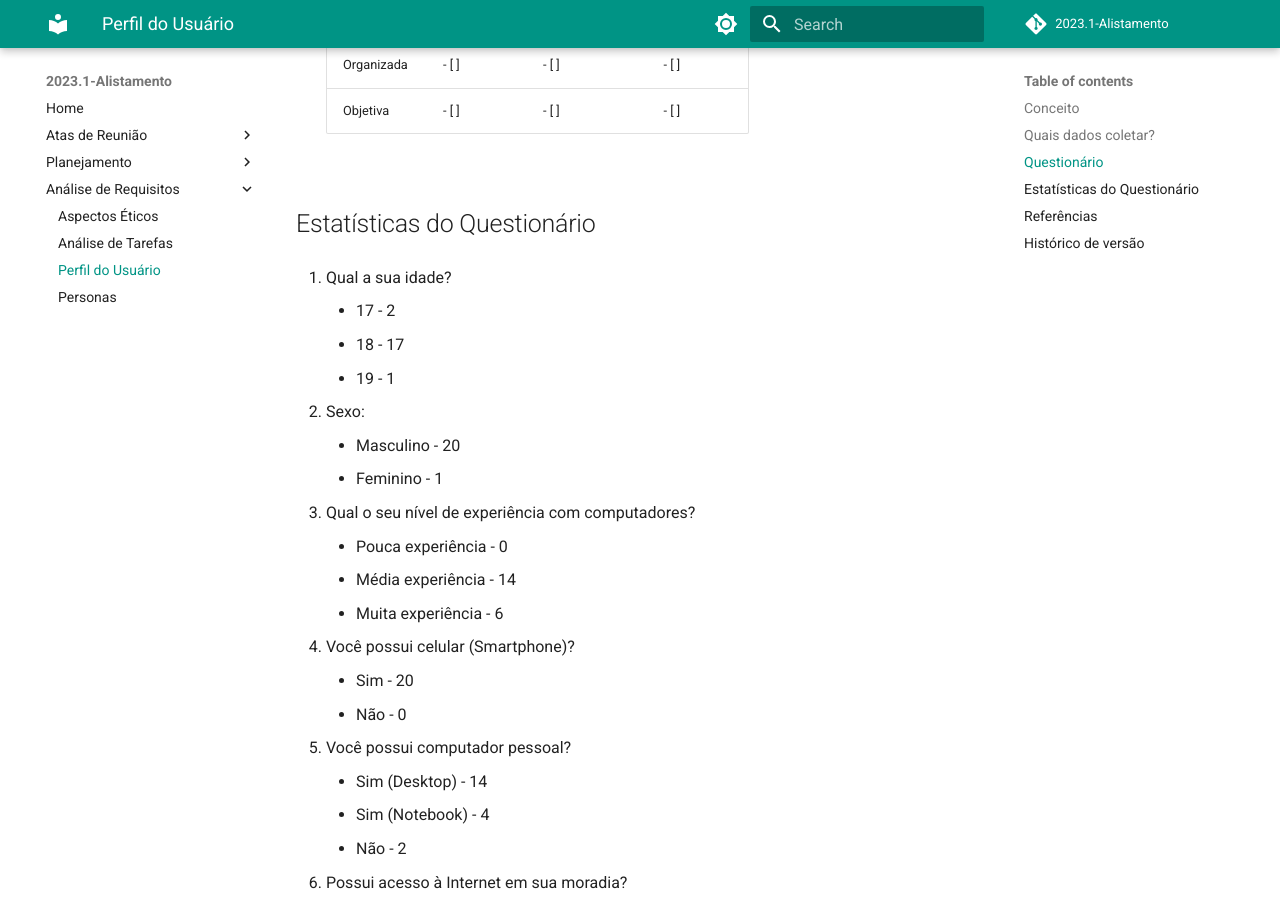
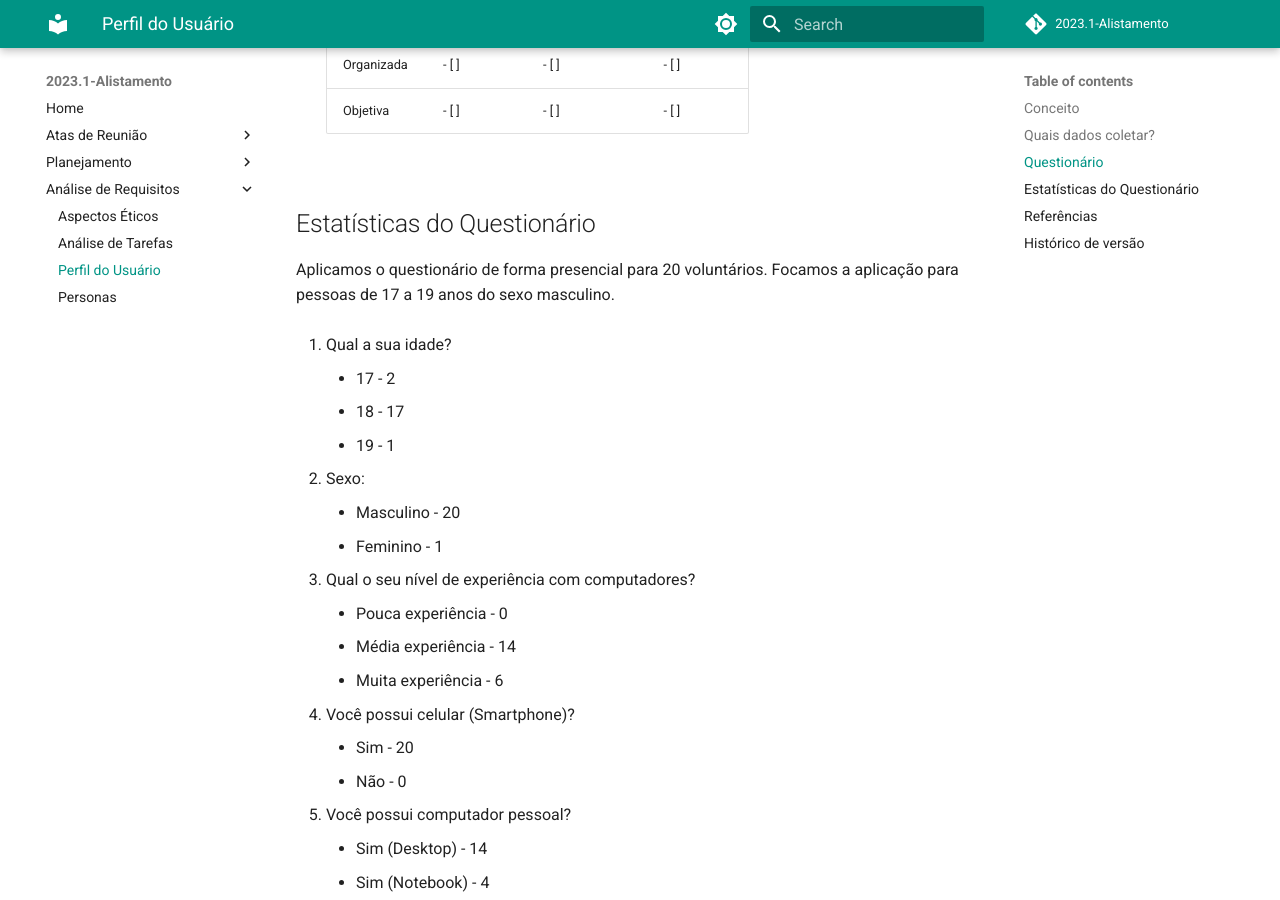
Before and after one commit to Interacao-Humano-Computador/2023.1-Alistamento, an MkDocs documentation site: the page built from docs/analise_requisitos/perfil_do_usuario.md, in a window 1280 px wide and 900 px high, scrolled down 2363 px. Built offline with MkDocs 1.6.1 and Material for MkDocs 9.7.7, drawn with Linux system fonts in a browser that asks for light colours; comment, search, counter and statistics services are not loaded.

Commit message:
Adicionando informações sobre o questionário

```diff
--- a/docs/analise_requisitos/perfil_do_usuario.md
+++ b/docs/analise_requisitos/perfil_do_usuario.md
@@ -77,6 +77,8 @@ Nos coletamos dados demográficos e pessoais sobre o usuário, e além disso, pe
 
 ## Estatísticas do Questionário
 
+Aplicamos o questionário de forma presencial para 20 voluntários. Focamos a aplicação para pessoas de 17 a 19 anos do sexo masculino.
+
 1. Qual a sua idade?
     - 17 - 2
     - 18 - 17
```
